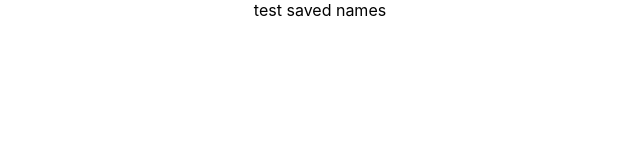
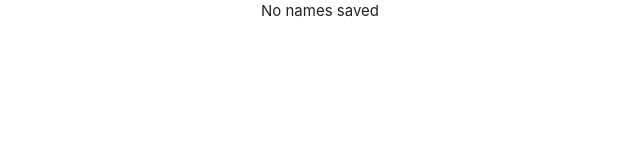
Before and after one commit to devincheca/name-form, a React (Create React App) app in the folder name-form/: page / in a window 1280 px wide. Shown: the top 160 px of the page, without its empty margins (320-960 px from the left). Built offline with nearby package versions, Linux system fonts and the light colour scheme.

Commit message:
more pieces are in place, next is the form then hapi

```diff
--- a/name-form/public/index.html
+++ b/name-form/public/index.html
@@ -5,6 +5,7 @@
     <link rel="icon" href="%PUBLIC_URL%/favicon.ico" />
     <meta name="viewport" content="width=device-width, initial-scale=1" />
     <meta name="theme-color" content="#000000" />
+    <link rel="stylesheet" href="https://cdnjs.cloudflare.com/ajax/libs/materialize/1.0.0/css/materialize.min.css">
     <meta
       name="description"
       content="Web site created using create-react-app"
--- a/name-form/src/components/SavedNames.css
+++ /dev/null
@@ -1,38 +0,0 @@
-.App {
-  text-align: center;
-}
-
-.App-logo {
-  height: 40vmin;
-  pointer-events: none;
-}
-
-@media (prefers-reduced-motion: no-preference) {
-  .App-logo {
-    animation: App-logo-spin infinite 20s linear;
-  }
-}
-
-.App-header {
-  background-color: #282c34;
-  min-height: 100vh;
-  display: flex;
-  flex-direction: column;
-  align-items: center;
-  justify-content: center;
-  font-size: calc(10px + 2vmin);
-  color: white;
-}
-
-.App-link {
-  color: #61dafb;
-}
-
-@keyframes App-logo-spin {
-  from {
-    transform: rotate(0deg);
-  }
-  to {
-    transform: rotate(360deg);
-  }
-}
--- a/name-form/src/components/SavedNames.js
+++ b/name-form/src/components/SavedNames.js
@@ -1,11 +1,39 @@
-import './SavedNames.css';
+import { useState } from 'react';
+import './SavedNames.scoped.css';
 
 function SavedNames() {
+
+  const [names, setNames] = useState([])
+  const [isLoading, setLoading] = useState(true)
+
+  function getNames() {
+    if (isLoading) {
+      setTimeout(() => setLoading(false), 2000);
+      return 'Loading...';
+    }
+    if (names.length === 0) {
+      return 'No names saved';
+    }
+    return names.map(name => {
+      return (
+        <div className="row">
+          <div className="col s6">
+            {name.firstName}
+          </div>
+          <div className="col s6">
+            {name.lastName}
+          </div>
+        </div>
+      )
+    })
+  }
+
   return (
     <div className="App">
-      test saved names
+      { getNames() }
     </div>
   );
+
 }
 
 export default SavedNames;
```
Also changed, not shown: name-form/src/components/SavedNames.scoped.css (added).
